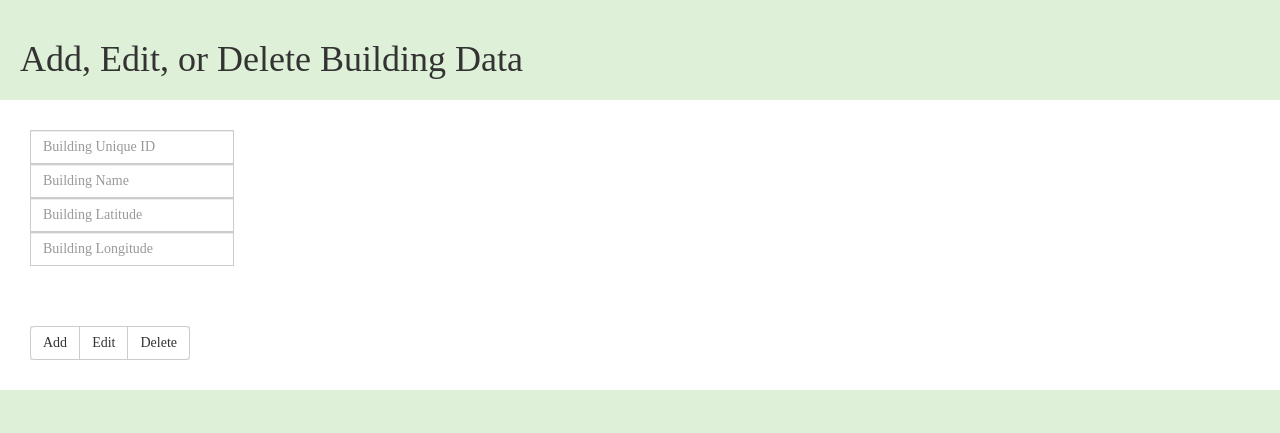
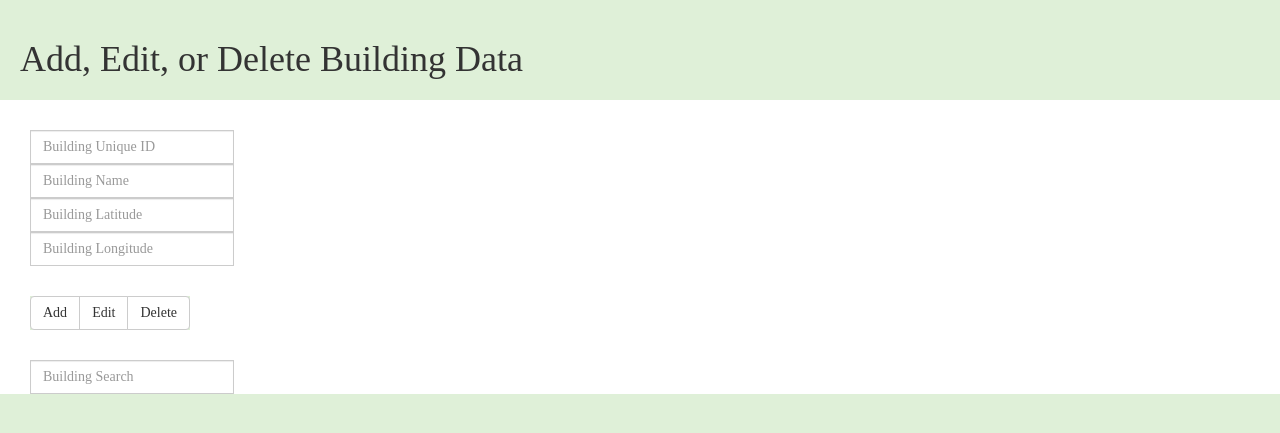
Before and after one commit to Utsav2/CS411-Project, a Flask app: template templates/admin.html in a window 1280 px wide. Shown: the top 433 px of the page. Run offline with Flask 2, Linux system fonts and the light colour scheme; the template is opened without the code that fills it, so the values that code supplies are empty; some libraries are stand-ins or nearby versions.

Commit message:
admin c4

```diff
--- a/static/admin.css
+++ b/static/admin.css
@@ -18,8 +18,19 @@ h1 {
 
 }
 
-div {
+#input {
+	background-color: #dff0d8;
 	margin-top : 30px;
 	margin-left: 30px;
-	margin-bottom : 30px;
+	margin-bottom: 30px;
 }
+
+#buttons {
+	margin-left: 30px;
+	margin-bottom: 30px;
+}
+
+#search {
+	margin-left: 30px;
+	margin-bottom: 30px;
+}
--- a/templates/admin.html
+++ b/templates/admin.html
@@ -19,6 +19,9 @@
 			<button type="button" class="btn btn-default">Edit</button>
 			<button type="button" class="btn btn-default">Delete</button>
 		</div>
+		<div id="search" class="input-group">
+			<a><input name="searchBuilding" type="text" class="form-control" placeholder = "Building Search"></input></a>
+		</div>
 	</body>
 
 </html>
```
